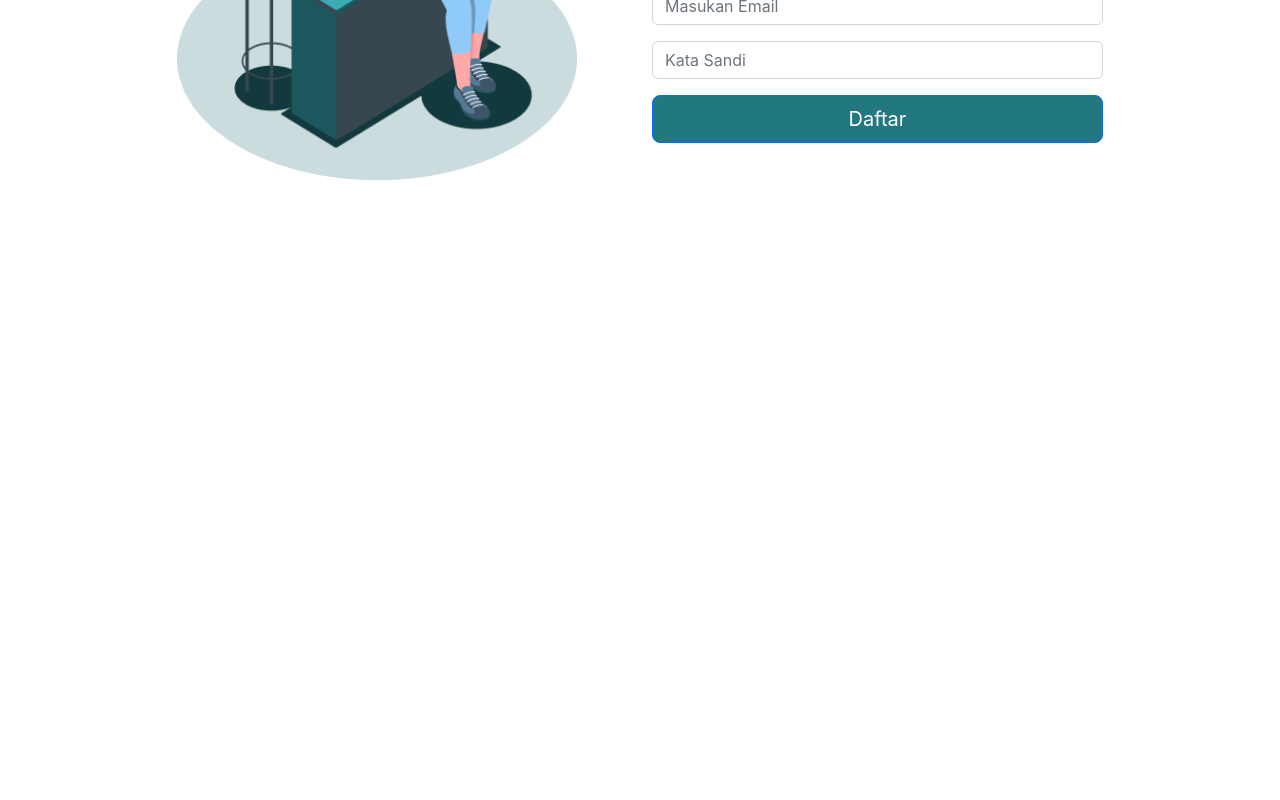
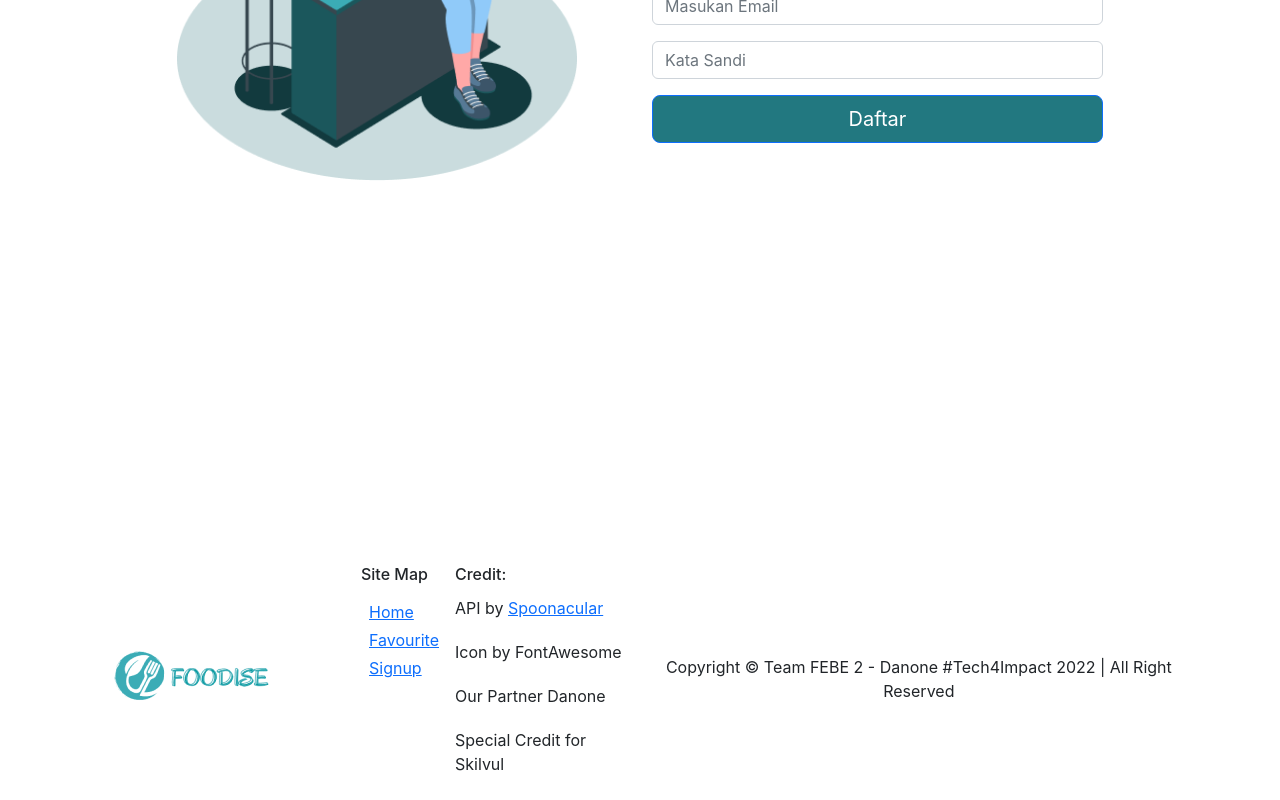
Before and after one commit to Febe2-Skilvul/foodise-app, a React (Create React App) app: page /signup in a window 1280 px wide. Shown: the part 437-1237 px from the top of the page. Before the commit the page ends 896 px from the top, so only its background shows below. Built offline with nearby package versions, Linux system fonts and the light colour scheme.

Commit message:
add footer

```diff
--- /dev/null
+++ b/src/layout/Footer.jsx
@@ -0,0 +1,44 @@
+import { Container, Stack } from 'react-bootstrap';
+import { Link } from 'react-router-dom';
+
+function Footer() {
+  return (
+    <Container
+      className="d-flex flex-column flex-md-row bg-footer align-items-center pt-5 w-100 fluid "
+      style={{
+        marginTop: '50px',
+      }}>
+      <div className="col-3 my-auto">
+        <img src="/images/foodise-logo.png" alt="" />
+      </div>
+      <Stack className="mt-2">
+        <h6>Site Map</h6>
+        <div className="d-flex flex-column align-items-start p-2 gap-1">
+          <Link to={'/home'}>Home</Link>
+          <Link to={'/booked'}>Favourite</Link>
+          <Link to={'/signup'}>Signup</Link>
+        </div>
+      </Stack>
+      <Stack>
+        <div className="d-flex flex-column align-items-start p-2 gap-1">
+          <h6>Credit:</h6>
+          <p>
+            API by{' '}
+            <a href="https://spoonacular.com/food-api">Spoonacular</a>
+          </p>
+          <p>Icon by FontAwesome</p>
+          <p>Our Partner Danone </p>
+          <p>Special Credit for Skilvul</p>
+        </div>
+      </Stack>
+      <div className="pt-4 pb-2">
+        <p className="text-center">
+          Copyright © Team FEBE 2 - Danone #Tech4Impact 2022 | All
+          Right Reserved
+        </p>
+      </div>
+    </Container>
+  );
+}
+
+export default Footer;
--- a/src/layout/Layout.jsx
+++ b/src/layout/Layout.jsx
@@ -1,6 +1,7 @@
 import React from 'react';
 import { Container } from 'react-bootstrap';
 import Search from '../components/Search';
+import Footer from './Footer';
 import Appbar from './Navbar';
 
 const Layout = ({ children }) => {
@@ -18,6 +19,7 @@ const Layout = ({ children }) => {
         </div>
         {children}
       </Container>
+      <Footer />
     </>
   );
 };
```
